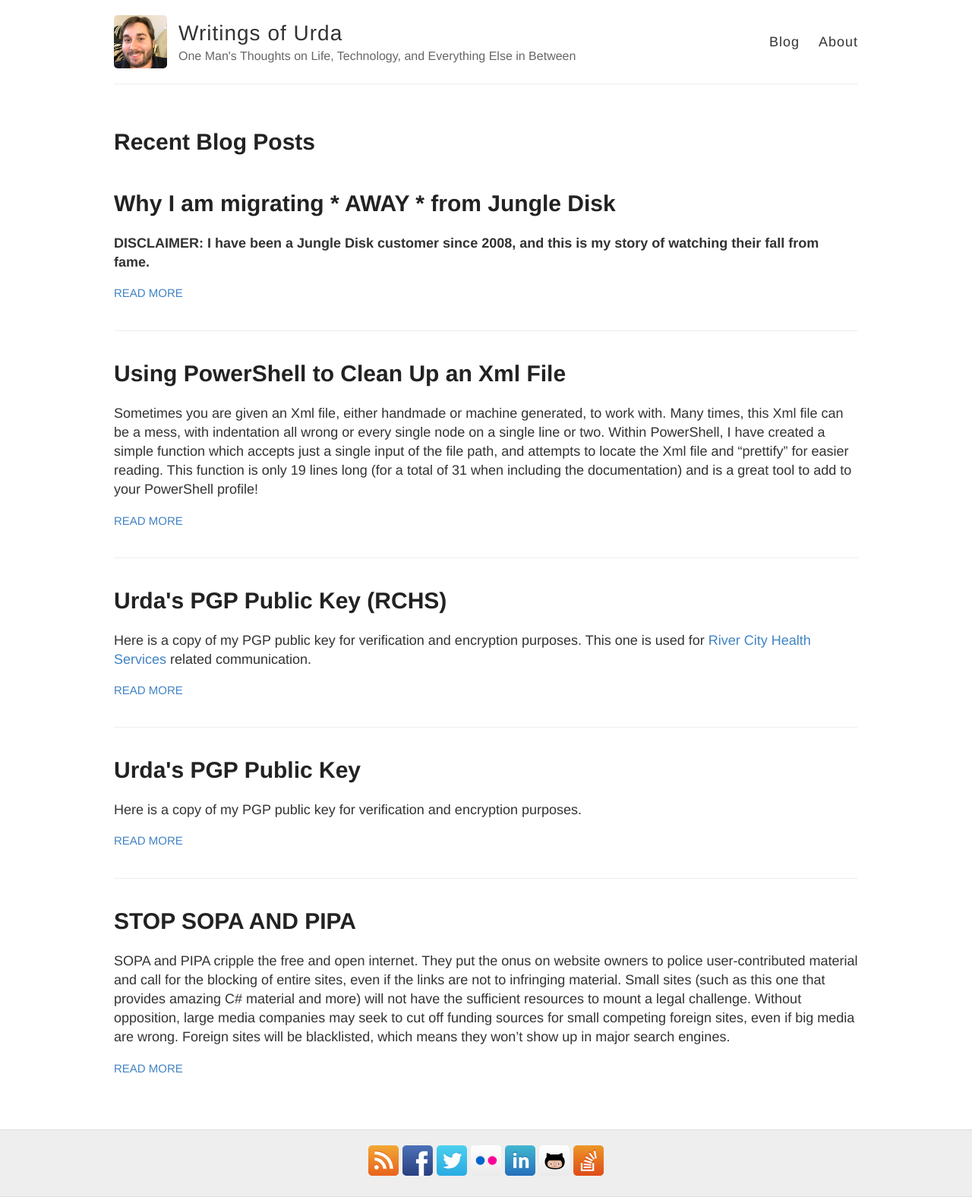
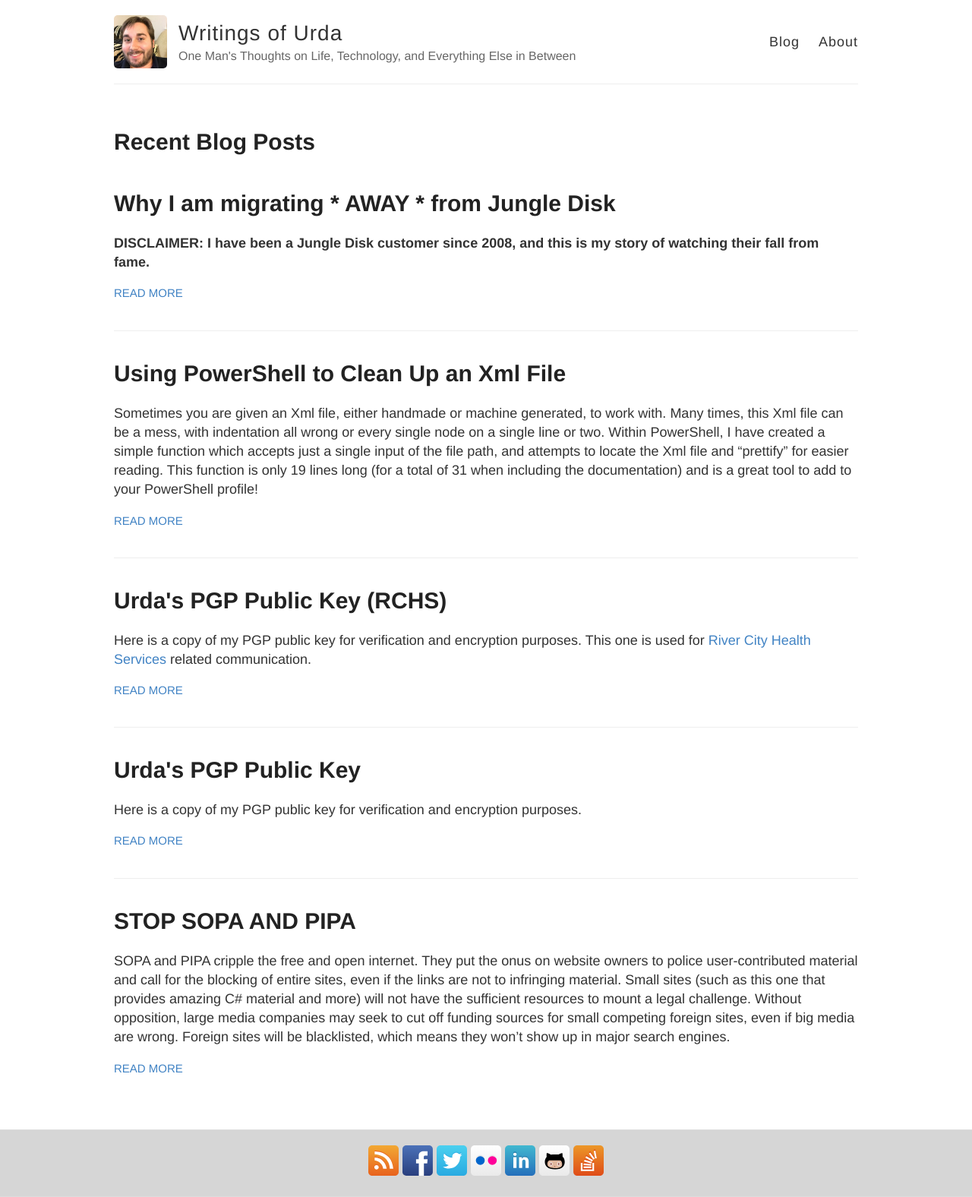
Before and after one commit to urda/website, a Jekyll site: the page built from index.html, in a window 1280 px wide. Shown: the whole page at 76% size. Built offline with Jekyll 4.4.1, drawn with Linux system fonts in a browser that asks for light colours; Markdown is read by kramdown in place of the engine named in the settings.

Commit message:
Changing footer in custom style

```diff
--- a/_sass/_urda-style.scss
+++ b/_sass/_urda-style.scss
@@ -1,3 +1,10 @@
 .urda-home-posts {
     /* TODO: Start using */
 }
+
+.wrapper-footer {
+  margin-top: 50px;
+  border-top: 1px solid #ddd;
+  border-bottom: 1px solid #ddd;
+  background-color: #d6d6d6;
+}
```
